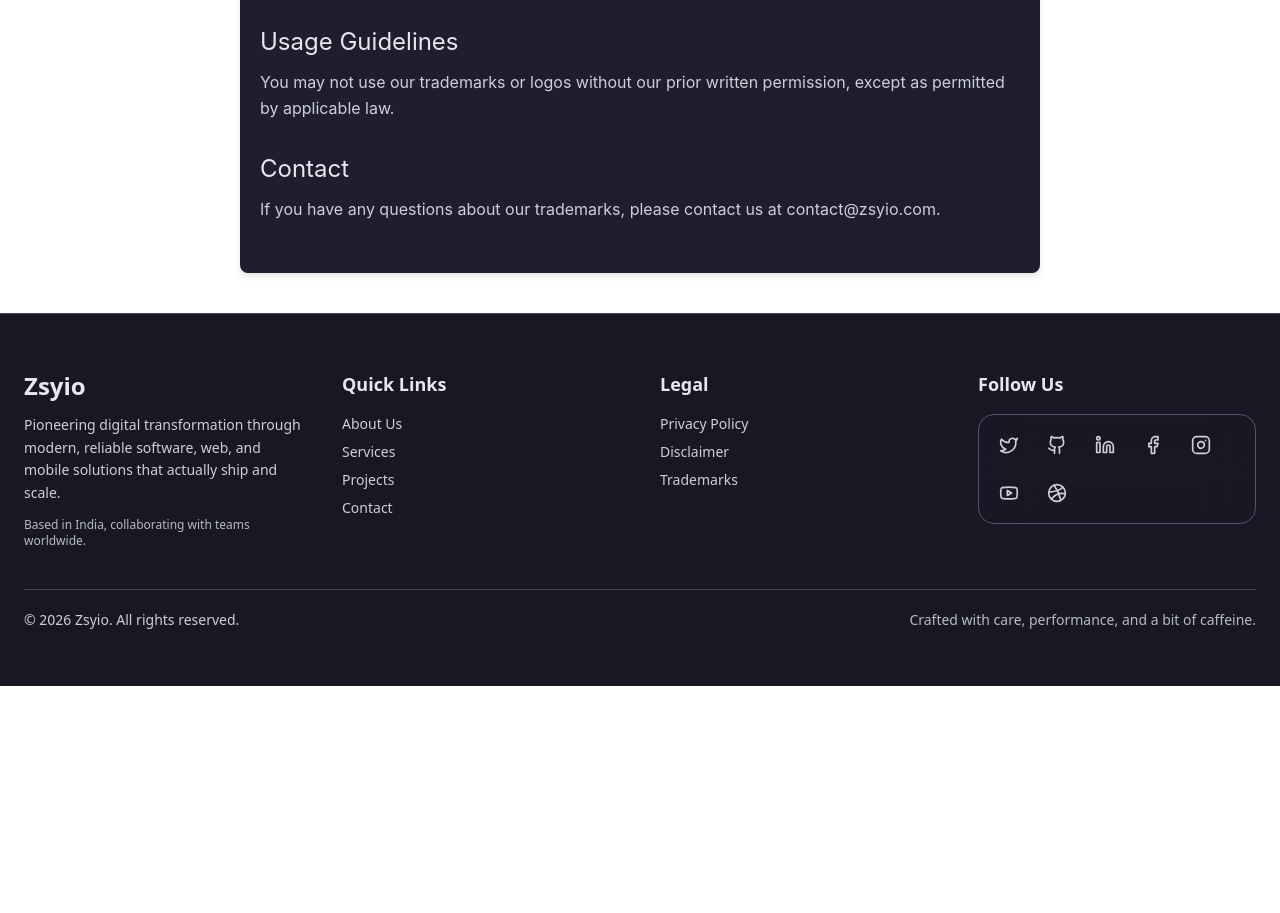
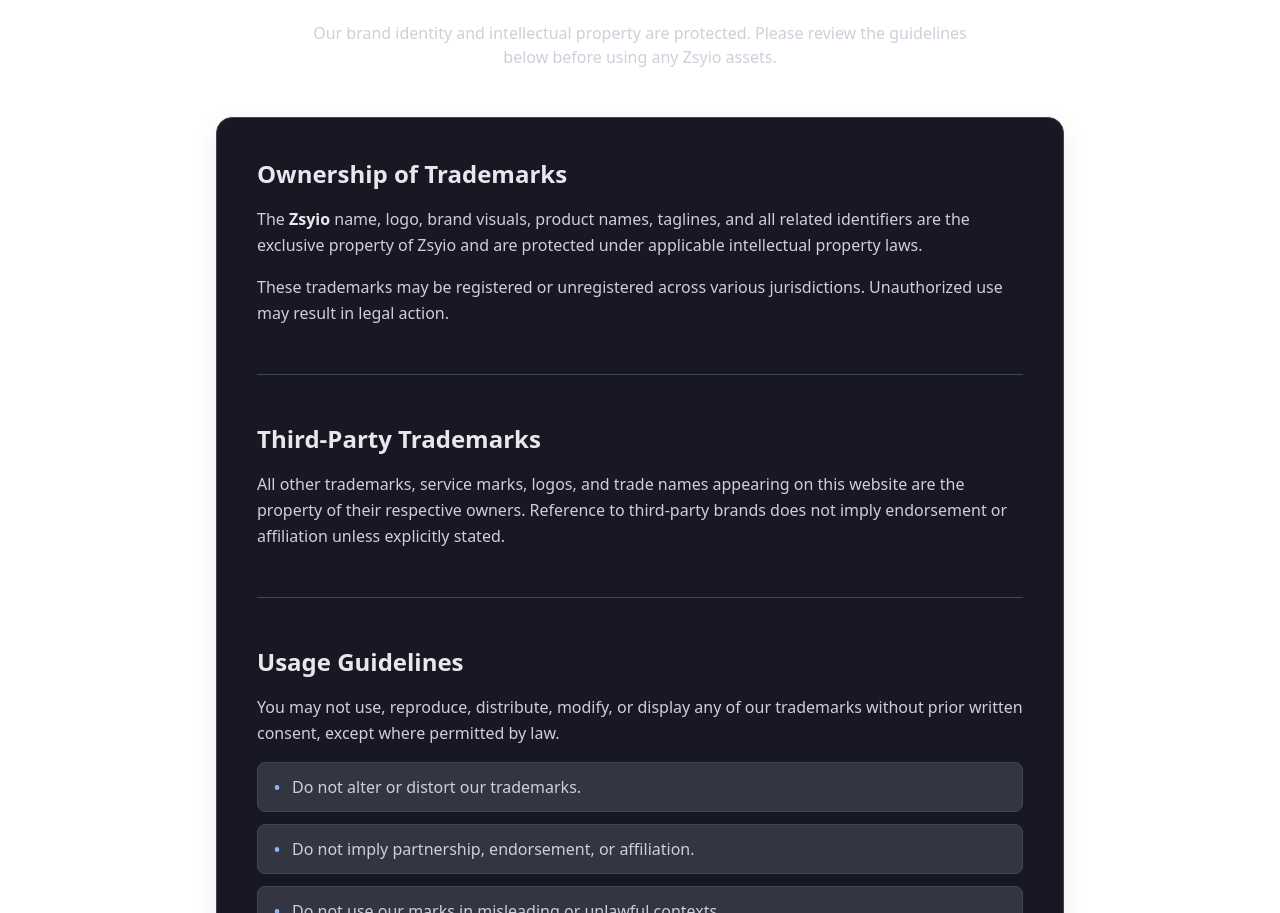
Before and after one commit to Mayawaaan/zsyio_tech, a React (Vite) app in the folder frontend/: page /trademarks in a window 1280 px wide. Shown: the part 187-1100 px from the top of the page. Before the commit the page ends 873 px from the top, so only its background shows below. Built offline with nearby package versions, Linux system fonts and the light colour scheme; no server answers.

Commit message:
Refactor TrademarksPage layout and content

```diff
--- a/frontend/src/pages/TrademarksPage.jsx
+++ b/frontend/src/pages/TrademarksPage.jsx
@@ -1,27 +1,154 @@
-import React from 'react';
-import './PrivacyPolicyPage.css'; // Reusing CSS
+import React from "react";
 
 const TrademarksPage = () => {
   return (
-        <div className="privacy-container">
-            <h1>Trademarks</h1>
+    <section className="pt-28 mt-10 pb-32 max-w-4xl mx-auto px-6 text-[hsl(var(--text))]">
 
-            <div className="policy-content">
-                <section>
-                    <p>The Zsyio name, logo, and related marks are trademarks of Zsyio. All other trademarks, service marks, and trade names are the property of their respective owners.</p>
+      {/* HEADER */}
+      <div className="mb-12 text-center space-y-4">
+        <h1 className="text-4xl font-semibold tracking-tight">
+          Trademarks
+        </h1>
+        <p className="text-[hsl(var(--subtext1))] max-w-2xl mx-auto">
+          Our brand identity and intellectual property are protected.
+          Please review the guidelines below before using any Zsyio assets.
+        </p>
+      </div>
+
+      {/* CONTENT CARD */}
+      <div
+        className="
+          rounded-[var(--radius-xl)]
+          bg-[hsl(var(--mantle))]
+          border border-[hsl(var(--surface1))]
+          shadow-[var(--shadow-soft)]
+          p-10
+          space-y-12
+        "
+      >
+
+        {/* OWNERSHIP */}
+        <section className="space-y-4">
+          <h2 className="text-2xl font-semibold">
+            Ownership of Trademarks
+          </h2>
+          <p className="text-[hsl(var(--subtext1))] leading-relaxed">
+            The <span className="font-semibold text-[hsl(var(--text))]">Zsyio</span> name,
+            logo, brand visuals, product names, taglines, and all related
+            identifiers are the exclusive property of Zsyio and are protected
+            under applicable intellectual property laws.
+          </p>
+          <p className="text-[hsl(var(--subtext1))] leading-relaxed">
+            These trademarks may be registered or unregistered across various
+            jurisdictions. Unauthorized use may result in legal action.
+          </p>
         </section>
 
-                <section>
-                    <h2>Usage Guidelines</h2>
-                    <p>You may not use our trademarks or logos without our prior written permission, except as permitted by applicable law.</p>
+        <div className="border-t border-[hsl(var(--surface1))]" />
+
+        {/* THIRD PARTY */}
+        <section className="space-y-4">
+          <h2 className="text-2xl font-semibold">
+            Third-Party Trademarks
+          </h2>
+          <p className="text-[hsl(var(--subtext1))] leading-relaxed">
+            All other trademarks, service marks, logos, and trade names
+            appearing on this website are the property of their respective
+            owners. Reference to third-party brands does not imply endorsement
+            or affiliation unless explicitly stated.
+          </p>
         </section>
 
-                <section>
-                    <h2>Contact</h2>
-                    <p>If you have any questions about our trademarks, please contact us at contact@zsyio.com.</p>
+        <div className="border-t border-[hsl(var(--surface1))]" />
+
+        {/* USAGE GUIDELINES */}
+        <section className="space-y-4">
+          <h2 className="text-2xl font-semibold">
+            Usage Guidelines
+          </h2>
+
+          <p className="text-[hsl(var(--subtext1))] leading-relaxed">
+            You may not use, reproduce, distribute, modify, or display any of
+            our trademarks without prior written consent, except where permitted
+            by law.
+          </p>
+
+          <ul className="space-y-3">
+            {[
+              "Do not alter or distort our trademarks.",
+              "Do not imply partnership, endorsement, or affiliation.",
+              "Do not use our marks in misleading or unlawful contexts.",
+              "Do not register domains or social handles using our brand name.",
+            ].map((item, idx) => (
+              <li
+                key={idx}
+                className="
+                  flex items-start gap-3
+                  bg-[hsl(var(--surface0))]
+                  border border-[hsl(var(--surface1))]
+                  rounded-lg
+                  px-4 py-3
+                  text-[hsl(var(--subtext1))]
+                "
+              >
+                <span className="text-[hsl(var(--blue))] font-bold">•</span>
+                <span>{item}</span>
+              </li>
+            ))}
+          </ul>
         </section>
+
+        <div className="border-t border-[hsl(var(--surface1))]" />
+
+        {/* ENFORCEMENT */}
+        <section className="space-y-4">
+          <h2 className="text-2xl font-semibold">
+            Enforcement & Protection
+          </h2>
+          <p className="text-[hsl(var(--subtext1))] leading-relaxed">
+            Zsyio actively protects its intellectual property and reserves
+            the right to pursue legal remedies against misuse, infringement,
+            or dilution of its trademarks.
+          </p>
+        </section>
+
+        <div className="border-t border-[hsl(var(--surface1))]" />
+
+        {/* CONTACT */}
+        <section className="space-y-4">
+          <h2 className="text-2xl font-semibold">
+            Contact Information
+          </h2>
+
+          <p className="text-[hsl(var(--subtext1))]">
+            For trademark permissions or legal inquiries, contact us at:
+          </p>
+
+          <div
+            className="
+              bg-[hsl(var(--surface0))]
+              border border-[hsl(var(--surface1))]
+              rounded-lg
+              px-6 py-4
+              inline-block
+            "
+          >
+            <a
+              href="mailto:contact@zsyio.com"
+              className="
+                font-semibold
+                text-[hsl(var(--blue))]
+                hover:underline
+                transition
+              "
+            >
+              contact@zsyio.com
+            </a>
           </div>
+        </section>
+
       </div>
+    </section>
   );
 };
 
```
Lines whose indentation alone changed are shown as unchanged.
